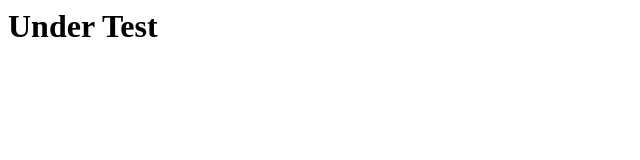
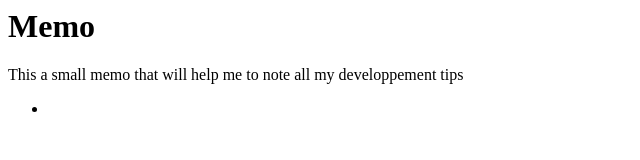
Before and after one commit to YellowStar22/yellowStar22, a plain HTML site: page index.html in a window 1280 px wide. Shown: the whole page, without its empty margins (0-640 px from the left). Drawn offline with Linux system fonts and the light colour scheme.

Commit message:
Update index.html

```diff
--- a/index.html
+++ b/index.html
@@ -2,6 +2,10 @@
     <header></header>
     <title>YellowStar Page</title>
     <body>
-        <h1>Under Test</h1>
+        <h1>Memo</h1>
+        <p>This a small memo that will help me to note all my developpement tips</p>
+        <ul>
+            <li><a href="./liquibase.html>Liquibase</a></li>
+        </ul>
     </body>
 </html>
```
